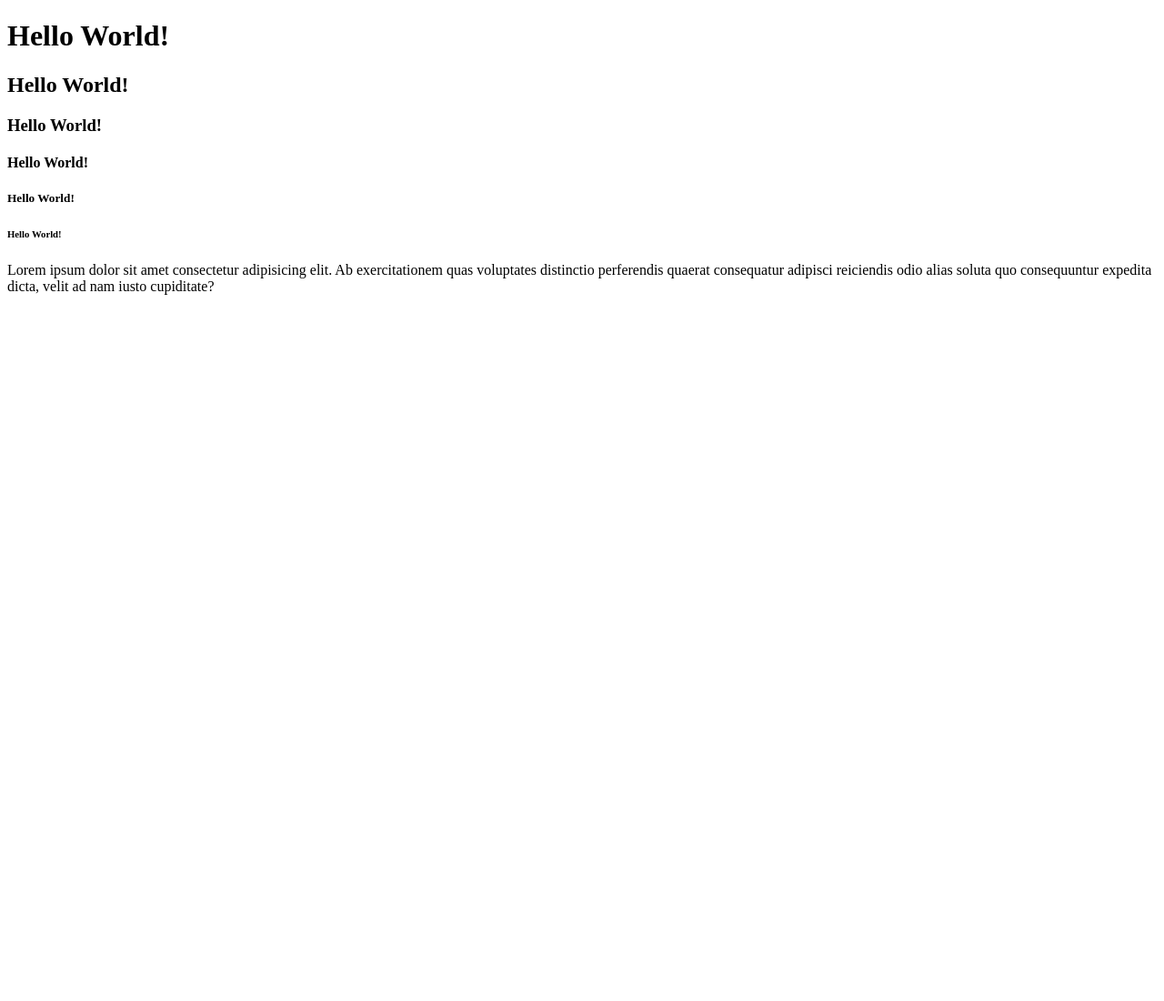
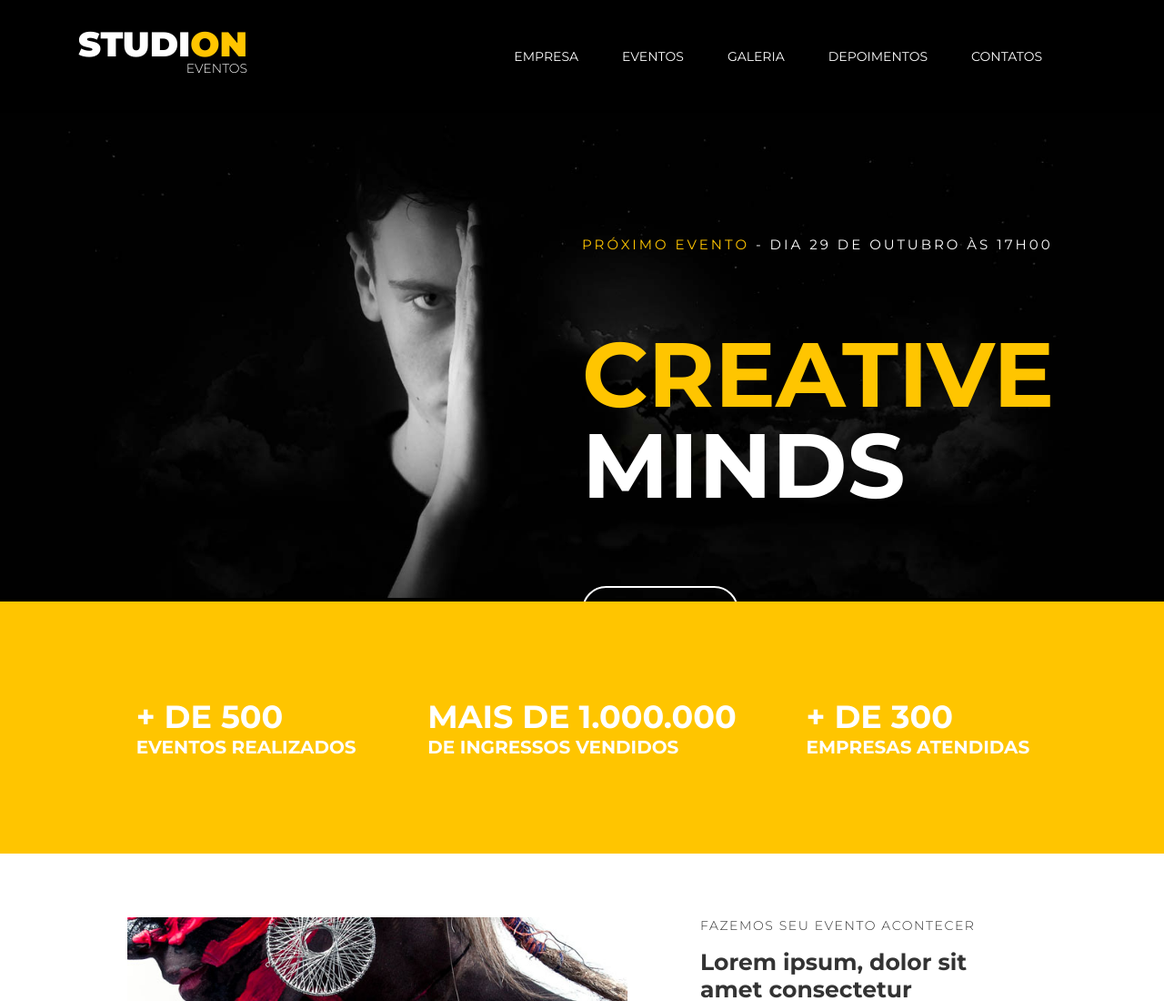
Before and after one commit to GaabrielSilvaa/studion, a website: page src/index.html in a window 1280 px wide. Shown: the top 1100 px of the page at 91% size. Before the commit the page ends 800 px from the top, so only its background shows below. Drawn offline with Linux system fonts and the light colour scheme.

Commit message:
A little more HTML, CSS to improve the code

```diff
--- a/src/index.html
+++ b/src/index.html
@@ -1,20 +1,120 @@
 <!DOCTYPE html>
 <html lang="pt-BR">
-<head>
-    <meta charset="UTF-8">
-    <meta http-equiv="X-UA-Compatible" content="IE=edge">
-    <meta name="viewport" content="width=device-width, initial-scale=1.0">
+  <head>
+    <meta charset="UTF-8" />
+    <meta http-equiv="X-UA-Compatible" content="IE=edge" />
+    <meta name="viewport" content="width=device-width, initial-scale=1.0" />
+    <link rel="stylesheet" href="./style.css">
     <title>Studion</title>
-</head>
-<body>
-    <h1>Hello World!</h1>
-    <h2>Hello World!</h2>
-    <h3>Hello World!</h3>
-    <h4>Hello World!</h4>
-    <h5>Hello World!</h5>
-    <h6>Hello World!</h6>
+  </head>
 
-    <p>Lorem ipsum dolor sit amet consectetur adipisicing elit. Ab exercitationem quas voluptates distinctio perferendis quaerat consequatur adipisci reiciendis odio alias soluta quo consequuntur expedita dicta, velit ad nam iusto cupiditate?</p>
+  <body>
+    <nav class="navbar">
+      <div class="container navbar__container">
+      <h1 class="logo-studion">
+        Studi<span class="copy--primary">on</span>
+        <span class="logo-studion__subtitle">Eventos</span>
+      </h1>
+      <ul class="navbar__links">
+        <li>
+          <a href="#empresa"> Empresa </a>
+        </li>
+        <li>
+          <a href="#eventos"> Eventos </a>
+        </li>
+        <li>
+          <a href="#galeria"> Galeria </a>
+        </li>
+        <li>
+          <a href="#depoimentos"> Depoimentos </a>
+        </li>
+        <li>
+          <a href="#contatos"> Contatos </a>
+        </li>
+      </ul>
+    </div>
+  </nav>
 
-</body>
+    <header>
+      <div id="slider">
+        <div class="slide">
+          <img
+           class="slide__background-image"
+           src="./images/banner.jpg"
+           alt="Studion Banner"
+          />
+            <div class="slide__copy">
+                <h6><span class="copy--primary">Próximo evento</span> - Dia 29 de outubro às 17h00</h6>
+                <h2><span class="copy--primary">Creative</span>Minds</h2>
+                <button class="btn btn--slide">Saiba Mais</button>
+            </div>
+        </div>
+      </div>
+    </header>
+
+    <main>
+      <section id="counter">
+        <ul class="container counter__container">
+          <li>
+            <h3>+ De 500
+              <small>eventos realizados</small>
+            </h3>
+          </li>
+          <li>
+            <h3>Mais de 1.000.000
+              <small>de ingressos vendidos</small>
+            </h3>
+          </li>
+          <li>
+            <h3>+ De 300
+              <small>empresas atendidas</small>
+            </h3>
+          </li>
+        </ul>
+      </section>
+
+      <section class="container institutional">
+        <img class="institutional__image" src="./images/institutional.jpg" alt="Studion institucional" />
+        <div class="institutional__copy">
+          <h6>Fazemos seu evento acontecer</h6>
+          <h4>Lorem ipsum, dolor sit amet consectetur adipisicing elit.</h4>
+          <p>
+            Lorem ipsum, dolor sit amet consectetur adipisicing elit.<br />
+            Incidunt culpa dicta aperiam quos a? Molestias eum<br />
+            quos explicabo laudantium quis id voluptatum cupiditate.
+          </p>
+
+          <button class="btn btn--institutional">Saiba mais</button>
+        </div>
+      </section>
+
+      <section>
+        <div>
+          <h6>
+            Você informa a temática e nós planejamos um evento com técnologia e
+          </h6>
+          <h2><span>Muito +</span>diversão</h2>
+          <button>Fazer cotação</button>
+        </div>
+      </section>
+    </main>
+
+    <footer>
+      <h2>Studi<span>on</span><span>Eventos</span></h2>
+      <form>
+        <label>Receba news e promoções</label>
+        <input type="email" placeholder="email" />
+        <button type="submit">Enviar</button>
+      </form>
+      <ul>
+        <li><a href="https://facebook.com" target="_blank">Facebook</a></li>
+        <li><a href="https://twitter.com" target="_blank">Twitter</a></li>
+        <li><a href="https://youtube.com" target="_blank">Youtube</a></li>
+      </ul>
+      <hr />
+      <p>
+        <small>Studi<span>ON</span> - Todos os direitos reservados.</small>
+      </p>
+    </footer>
+  </body>
 </html>
--- /dev/null
+++ b/src/style.css
@@ -0,0 +1,219 @@
+@import url('https://fonts.googleapis.com/css2?family=Montserrat:wght@300;400;500;700;900&family=Roboto&display=swap');
+
+* {
+    box-sizing: border-box;
+}
+
+:root {
+    font-family: 'montserrat', sans-serif;
+    font-size: 16px;
+    --color-copy: #333;
+    --color-primary: #ffc500;
+    --default-padding: 1rem;
+    color:var(--color-copy);
+}
+
+body {
+    margin: 0;
+    padding-top: 7.75rem;
+}
+
+header,
+main,
+footer {
+    overflow-x: hidden;
+}
+
+.container {
+max-width: 1140px;
+margin: 0 auto;
+}
+
+ul {
+    display: flex;
+    list-style: none;
+    padding-left: 0;
+}
+
+.navbar {
+    position: fixed;
+    z-index: 1;
+    top: 0;
+    left: 0;
+    width: 100%;
+    background-color: #000; /* vermelho, verde, azul, transparencia - 0 ao f */
+    color: #fff;
+}
+
+.navbar__container {
+    display: grid;
+    grid-template-columns: 1fr 9fr;
+    align-items: center;
+
+    width: 100vw;
+    height: 7.75rem;
+    padding: 0 1rem;
+}
+
+.navbar__links {
+    justify-self: end;
+}
+
+.navbar__links li {
+    font-size: 0.875rem;
+    margin-right: 3rem;
+    text-transform: uppercase;
+}
+
+.navbar__links a {
+    color: #fff;
+    text-decoration: none;
+}
+
+.navbar__links a:hover {
+    color: var(--color-primary)
+}
+
+.logo-studion {
+    font-size: 2.375rem;
+    font-weight: 900;
+    line-height: 1ch; /* relativa ao tamanho da altura do glifo 0 da fonte */
+    text-transform: uppercase;
+    text-align: right;
+}
+
+.logo-studion__subtitle {
+    font-size: 0.875rem;
+    font-weight: 300;
+    float: right;
+}
+
+.copy--primary {
+    color: var(--color-primary);
+}
+
+#slider {
+    background-color: #000;
+    color: #fff;
+}
+
+.slide {
+    position: relative;
+   /* height: calc(100vh - 7.75rem); */
+}
+
+.slide__background-image {
+    width: 100%;
+    height: 100%;
+    object-fit: cover;
+    object-position: center;
+}
+
+.slide__copy {
+    position: absolute;
+    top: 6.25rem;
+    left: 50vw;
+}
+
+.slide__copy h6 {
+    font-size: .9375rem;
+    font-weight: 400;
+    text-transform: uppercase;
+    letter-spacing: .1875rem;
+}
+
+.slide__copy h2 {
+    font-size: 6.25rem;
+    text-transform: uppercase;
+    line-height: 6.25rem;
+}
+
+.slide__copy h2 span {
+    display: block;
+}
+
+.btn {
+    cursor: pointer;
+    padding: 1rem 2.5rem;
+    border: .125rem solid #fff;
+    border-radius: 5rem;
+    color: var(--color-primary);
+    background: unset;
+    font-size: .9375rem;
+    font-weight: 700;
+    text-transform: uppercase;
+    transition: 0.5s all ease;
+}
+
+.btn:hover,
+.btn:active,
+.btn:focus,
+.btn--institutional {
+    border-color: var(--color-primary);
+    background-color: var(--color-primary);
+    color:#fff;
+}
+
+#counter {
+    background-color: var(--color-primary);
+    color: #fff;
+    text-transform: uppercase;
+}
+
+.counter__container {
+    display: grid;
+    grid-template-columns: repeat(auto-fill, minmax(300px, 1fr));
+    place-items: center;
+    padding: 4.375rem 1rem;
+}
+
+.counter__container h3 {
+font-size: 2.1875rem;
+}
+
+.counter__container h3 small {
+    display: block;
+    font-size: 1.25rem;
+}
+
+.institutional {
+    display: grid;
+    grid-template-columns: auto auto;
+    gap: 3.125rem;
+    align-items: center;
+    padding: 4.375rem;
+}
+
+.institutional__image {
+    max-width: 550px;
+}
+
+.institutional__copy {
+    padding: 0 1.875rem;
+}
+
+.institutional__copy h6 {
+    font-size: 0.875rem;
+    font-weight: 300;
+    letter-spacing: 0.1rem;
+    text-transform: uppercase;
+    margin: 0;
+}
+
+.institutional__copy h4 {
+    font-size: 1.5625rem;
+    margin-top: 1rem;
+}
+
+.institutional p {
+    font-family: roboto, sans-serif;
+    font-size: 1.0625rem;
+    line-height: 1.6875rem;
+    margin-bottom: 0;
+    margin-bottom: 2.5rem;
+}
+
+.btn--institutional:hover {
+    color:var(--color-copy);
+    background: unset;
+}
```
